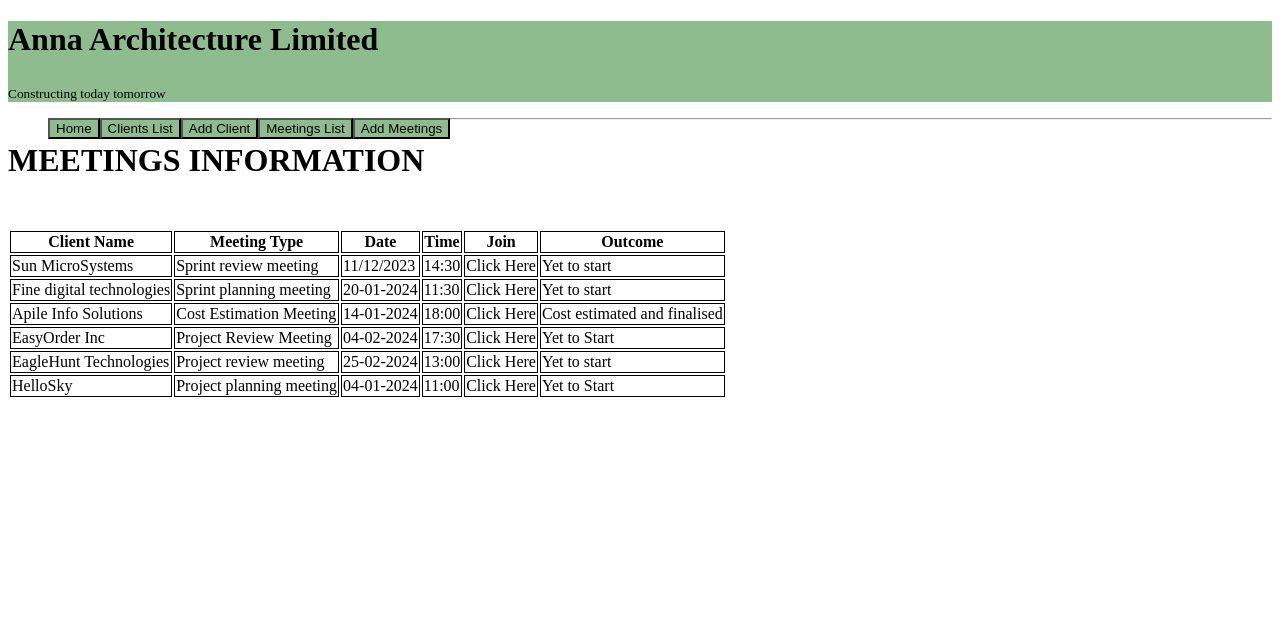
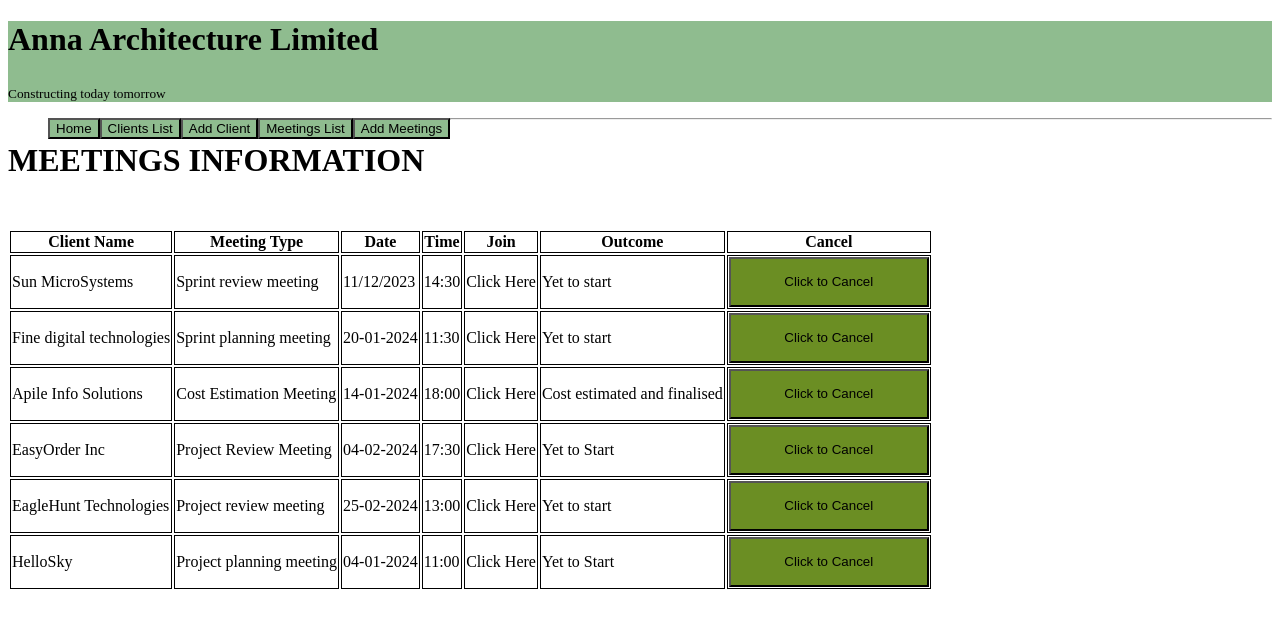
Before and after one commit to harshithkandula/ProjectManagementSoftware, an Angular app: page /MeetingsList in a window 1280 px wide. Shown: the top 628 px of the page. Built offline with nearby package versions, Linux system fonts and the light colour scheme.

Commit message:
added meeting cancellation

```diff
--- a/src/app/meetingsmanagement/meetingsmanagement.component.html
+++ b/src/app/meetingsmanagement/meetingsmanagement.component.html
@@ -11,6 +11,7 @@
         <th>Time</th>
         <th>Join</th>
         <th>Outcome</th>
+        <th>Cancel</th>
     </tr>
     <tr *ngFor="let meet of meetings">
         <td>{{meet.name}}</td>
@@ -19,5 +20,6 @@
         <td>{{meet.time}}</td>
         <td><a href={{meet.joinurl}}>Click Here</a></td>
         <td>{{meet.mo}}</td>
+        <td><button (click)="cancelMeeting()">Click to Cancel</button></td>
     </tr>
 </table>
```
